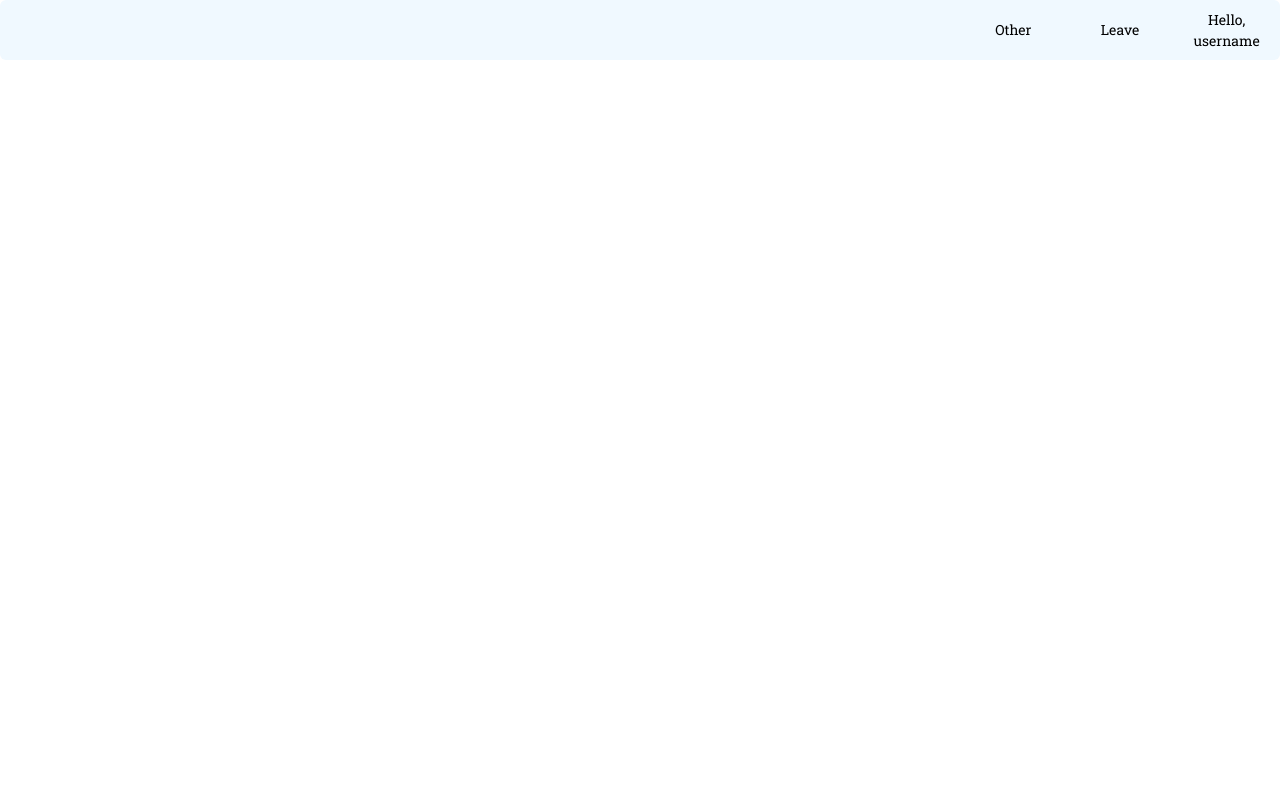
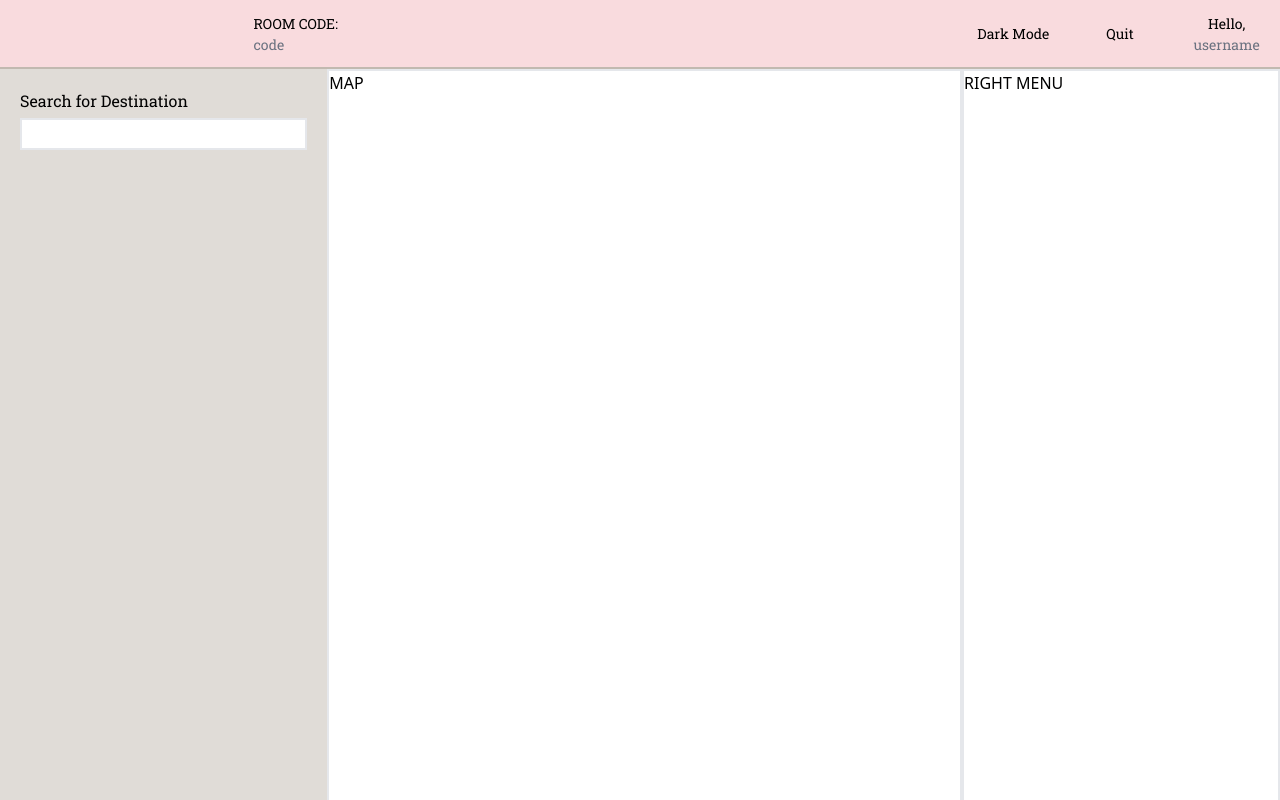
Before and after one commit to MubaiHua/TripMaker, a React (Create React App) app in the folder client/: page / in a window 1280 px wide. Built offline with nearby package versions, Linux system fonts and the light colour scheme.

Commit message:
navBar v2

```diff
--- a/client/src/App.js
+++ b/client/src/App.js
@@ -3,11 +3,21 @@ import './App.css';
 import React, { Component } from 'react';
 import { GoogleMap, LoadScript } from '@react-google-maps/api';
 import NavBar from './components/navBar'
+import LeftMenu from './components/leftMenu';
 
 function App() {
   return (
-    <div className=''>
+    <div className='flex-col h-screen overflow-hidden'>
       <NavBar/>
+      <div className='flex-row flex h-full'>
+      <LeftMenu/>
+      <div className='w-2/3 border-2'>
+        MAP
+      </div>
+      <div className='w-1/3 border-2'>
+        RIGHT MENU
+      </div>
+      </div>
     </div>
   );
 }
--- a/client/src/components/leftMenu.js
+++ b/client/src/components/leftMenu.js
@@ -1,6 +1,16 @@
 import React from "react";
 
-function leftMenu(props) {
+function LeftMenu(props) {
+    return (
+        <div className="h-full w-1/3 bg-pastel-brown/50 p-20px">
+            <div className="font-roboto-slab mb-5px">
+                Search for Destination
+            </div>
+            <form className="flex flex-col">
+                <input type="text" className="text-14px pl-5px font-roboto-slab border-2 border-pastel-brown-40 h-32px"/>
+            </form>
+        </div>
+    )
 }
 
-export default leftMenu;
+export default LeftMenu;
--- a/client/src/components/navBar.js
+++ b/client/src/components/navBar.js
@@ -1,20 +1,27 @@
+import { waitFor } from "@testing-library/react";
 import React from "react";
 
 function NavBar(props) {
+
+    function displayDropdown() {
+        document.getElementById("Dropdown").classList.remove('hidden');
+        document.getElementById("Dropdown").classList.add('translate-y-2');
+    }
+
     return (
-        <div className="h-full m-auto">
-            <div className="w-full h-60px justify-end rounded-md flex flex-row items-center bg-sky-50">
-                <button className="text-14px font-roboto-slab transition-all duration-400 ease-in hover:bg-sky-200 hover:h-full hover:rounded-none h-4/6 w-1/12 rounded-md">
-                    Other
-                </button>
-                <button className="text-14px font-roboto-slab transition-all duration-400 ease-in hover:bg-sky-200 hover:h-full hover:rounded-none h-4/6 w-1/12 rounded-md">
-                    Leave
-                </button>
-                <div className="text-14px font-roboto-slab justify-center text-center flex items-center hover:bg-sky-100 h-full w-1/12">
-                    Hello,
-                    <br/>
-                    username
-                </div>
+        <div className="w-full h-69px justify-end flex flex-row items-center bg-candy-pink/25 border-b-2 border-pastel-brown">
+            <p className="text-14px font-roboto-slab mr-600px w-1/12">
+                ROOM CODE: <p className="text-gray-500">code</p>
+            </p>
+            <button className="text-14px font-roboto-slab transition-all duration-400 ease-in hover:bg-candy-pink/40 hover:h-full h-4/6 w-1/12">
+                Dark Mode
+            </button>
+            <button className="text-14px font-roboto-slab transition-all duration-400 ease-in hover:bg-candy-pink/40 hover:h-full h-4/6 w-1/12">
+                Quit
+            </button>
+            <div className="text-14px font-roboto-slab justify-center text-center flex flex-col items-center border-pastel-brown h-full w-1/12">
+                Hello,
+                <p className="text-gray-500">username</p>
             </div>
         </div>
     )
--- a/client/tailwind.config.js
+++ b/client/tailwind.config.js
@@ -42,6 +42,13 @@ module.exports = {
 			full: '100%',
 		},
 		extend: {
+      colors: {
+        'candy-pink': '#E7717D',
+        'green-yellow': '#AFD275',
+        'lavendar-gray': '#C2CA30',
+        'pastel-brown': '#C2B9B0',
+        'brownish': '#7E685E'
+      },
 			spacing: {
 				'2xlscreen': '1549px',
 				xlscreen: '1280px',
@@ -88,6 +95,7 @@ module.exports = {
 				'236px': '236px',
 				'220px': '220px',
 				'207px': '207px',
+        '200px': '200px',
 				'196px': '196px',
 				'194px': '194px',
 				'184px': '184px',
@@ -114,6 +122,7 @@ module.exports = {
 				'81px': '81px',
 				'80px': '80px',
 				'72px': '72px',
+        '69px': '69px',
 				'68px': '68px',
 				'66px': '66px',
 				'64px': '64px',
```
